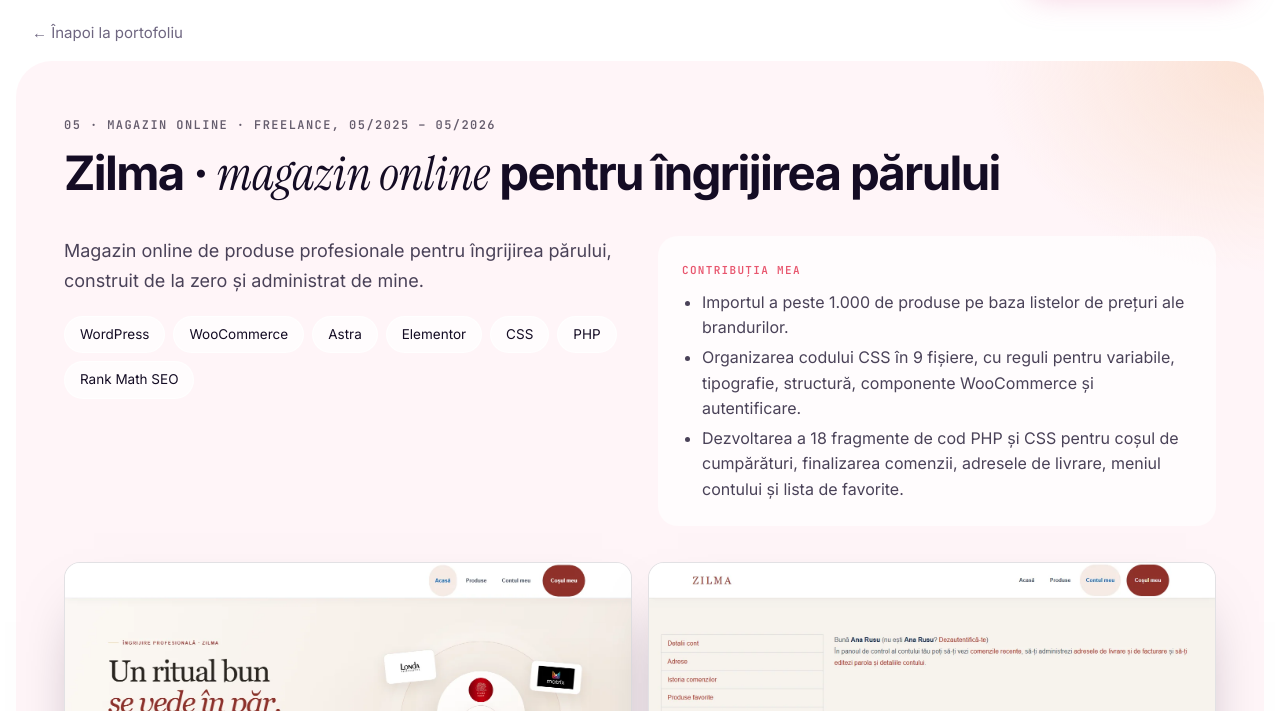
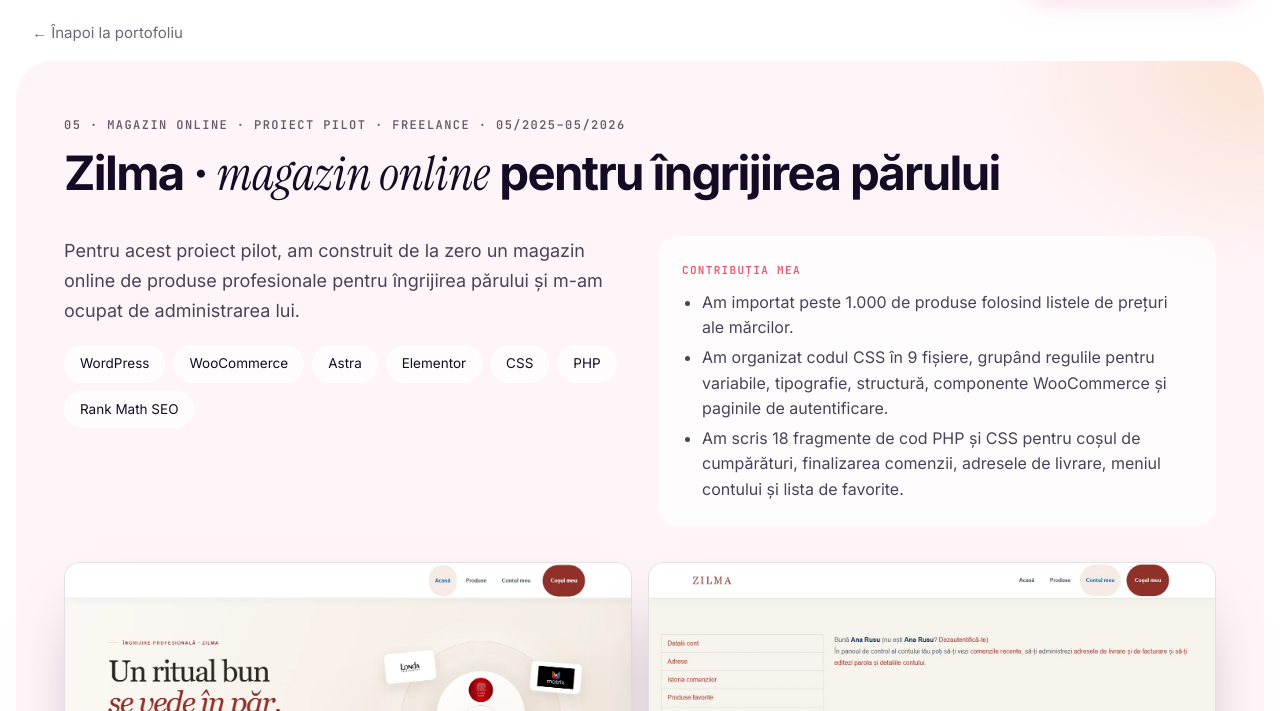
Before and after one commit to cristinabotan/cristinabotan.github.io, a plain HTML site: page proiect-zilma.html in a window 1280 px wide. Shown: the part 89-800 px from the top of the page. Drawn offline with Linux system fonts and the light colour scheme.

Commit message:
Zilma: proiect pilot, corecturi de text
Co-Authored-By: Claude Opus 5.5 <noreply@anthropic.com>

```diff
--- a/proiect-zilma.html
+++ b/proiect-zilma.html
@@ -28,18 +28,18 @@
 
   <section class="proj c-zilma" id="zilma" aria-labelledby="zilma-t">
     <header>
-      <span class="meta">05 · Magazin online · freelance, 05/2025 – 05/2026</span>
+      <span class="meta">05 · Magazin online · proiect pilot · freelance · 05/2025–05/2026</span>
       <h1 id="zilma-t">Zilma · <span class="it">magazin online</span> pentru îngrijirea părului</h1>
     </header>
     <div class="intro">
       <div class="intro-txt">
-        <p>Magazin online de produse profesionale pentru îngrijirea părului, construit de la zero și administrat de mine.</p>
+        <p>Pentru acest proiect pilot, am construit de la zero un magazin online de produse profesionale pentru îngrijirea părului și m-am ocupat de administrarea lui.</p>
         <div class="tags"><span>WordPress</span><span>WooCommerce</span><span>Astra</span><span>Elementor</span><span>CSS</span><span>PHP</span><span>Rank Math SEO</span></div>
       </div>
       <div class="rol"><b>Contribuția mea</b><ul>
-      <li>Importul a peste 1.000 de produse pe baza listelor de prețuri ale brandurilor.</li>
-      <li>Organizarea codului CSS în 9 fișiere, cu reguli pentru variabile, tipografie, structură, componente WooCommerce și autentificare.</li>
-      <li>Dezvoltarea a 18 fragmente de cod PHP și CSS pentru coșul de cumpărături, finalizarea comenzii, adresele de livrare, meniul contului și lista de favorite.</li>
+      <li>Am importat peste 1.000 de produse folosind listele de prețuri ale mărcilor.</li>
+      <li>Am organizat codul CSS în 9 fișiere, grupând regulile pentru variabile, tipografie, structură, componente WooCommerce și paginile de autentificare.</li>
+      <li>Am scris 18 fragmente de cod PHP și CSS pentru coșul de cumpărături, finalizarea comenzii, adresele de livrare, meniul contului și lista de favorite.</li>
     </ul></div>
     </div>
     <div class="doua">
```
